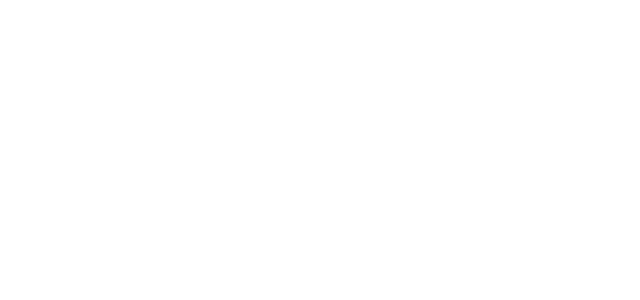
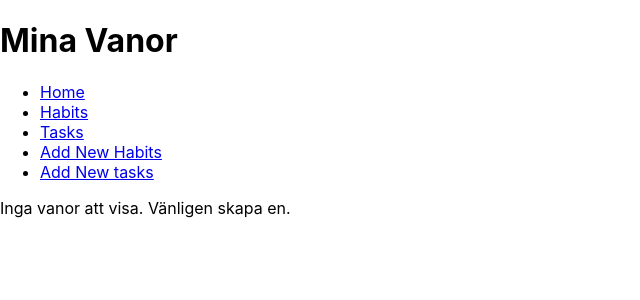
Before and after one commit to SainaFirooz/habits-and-tasks-app, a React (Create React App) app: page /habits in a window 1280 px wide. Shown: the top 300 px of the page, without its empty margins (0-640 px from the left). Built offline with nearby package versions, Linux system fonts and the light colour scheme.

Commit message:
habits.length

```diff
--- a/src/pages/Habits.jsx
+++ b/src/pages/Habits.jsx
@@ -120,7 +120,30 @@
   };
 
 
-  return <></>;
+  return (
+  <>
+     <h1>Mina Vanor</h1>
+     <Nav />
+     {!habits || habits.length === 0 ? (
+      <p>Inga vanor att visa. Vänligen skapa en.</p>
+     ) : (
+      <>
+
+
+
+      </>
+
+
+
+
+
+     )}
+
+
+
+  </>
+
+  );
 };
 
 export default Habits;
```
